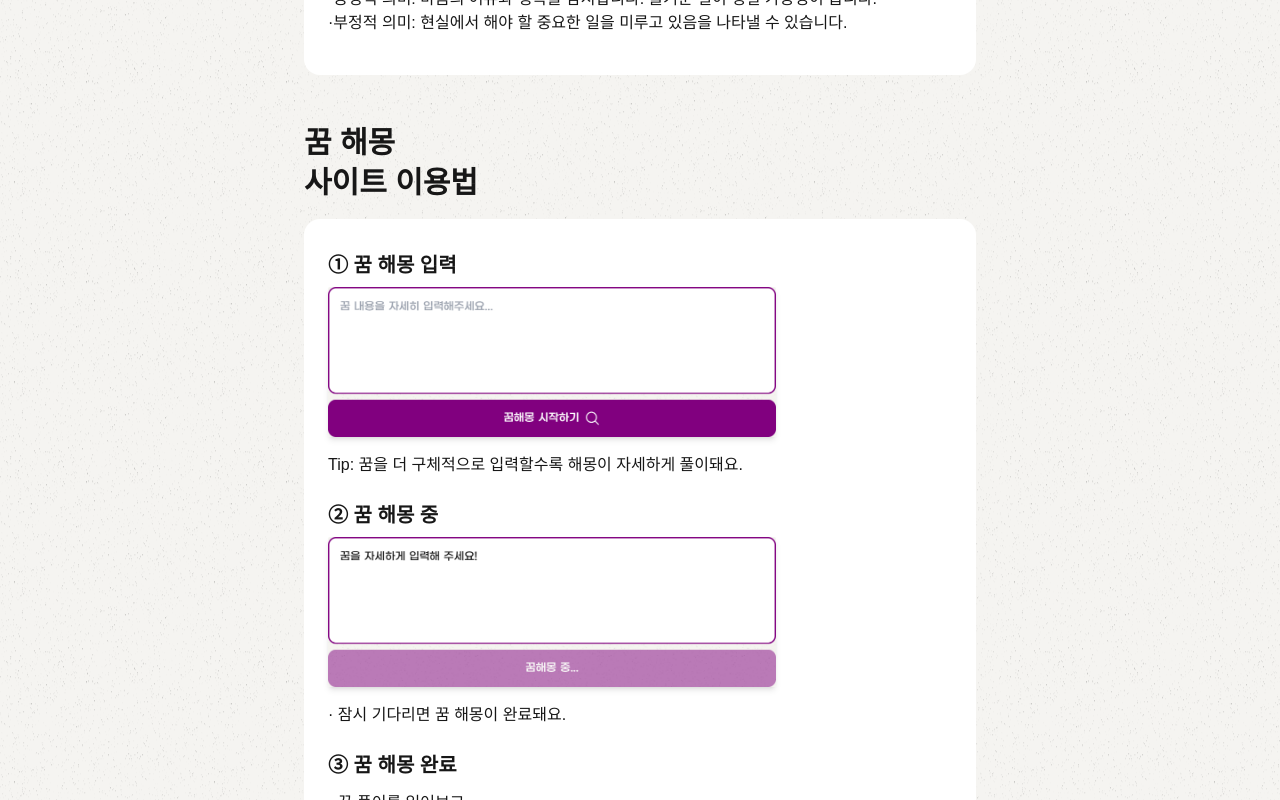
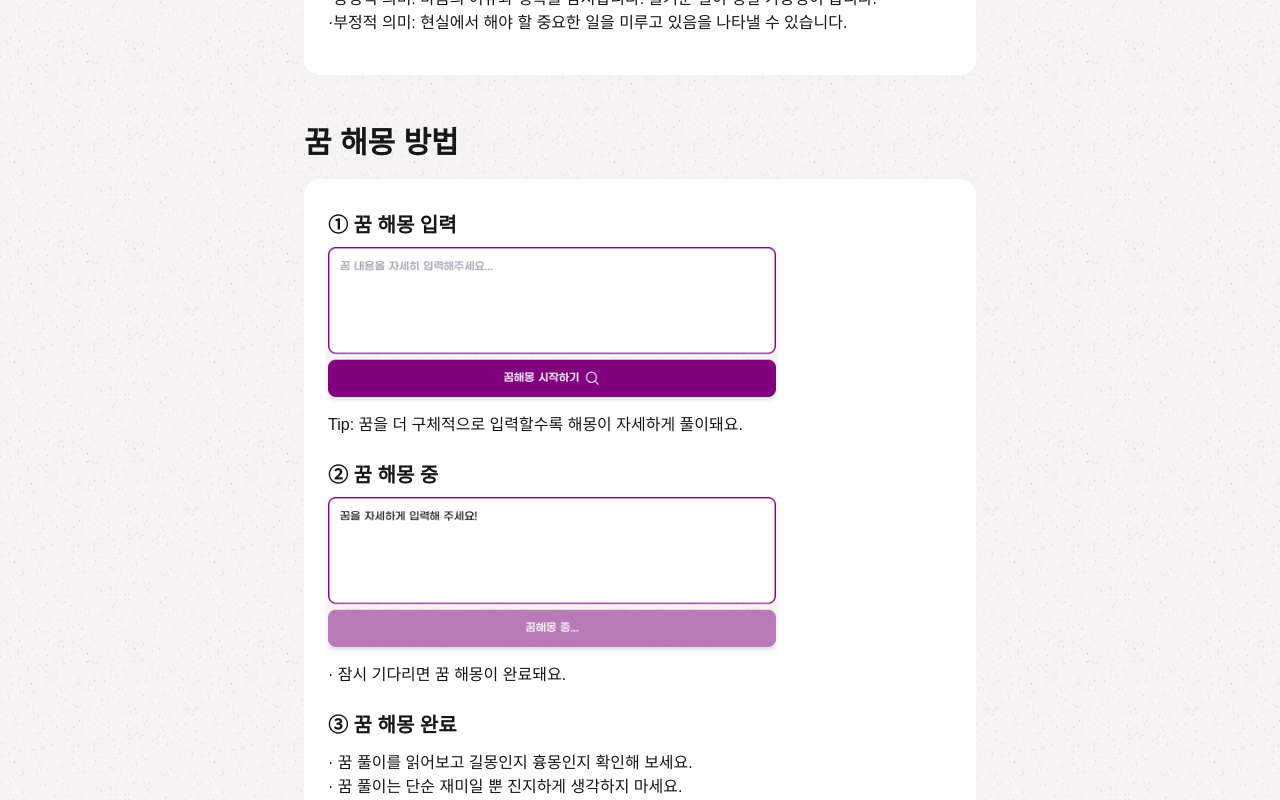
Before and after one commit to hyunukcho925/dreaminterpreter, a Next.js app: page / in a window 1280 px wide. Shown: the part 1700-2500 px from the top of the page. Built offline with nearby package versions, Linux system fonts and the light colour scheme; a web font is replaced by a local one.

Commit message:
이미지 title 추가

```diff
--- a/src/app/page.tsx
+++ b/src/app/page.tsx
@@ -123,8 +123,7 @@ export default function Home() {
 
             <div className="my-12">
               <h2 className="text-3xl text-left font-black mb-4 leading-10">
-                꿈 해몽 <br />
-                사이트 이용법
+                꿈 해몽 방법
               </h2>
 
               <div className="text-left">
@@ -133,7 +132,8 @@ export default function Home() {
                     <h3 className="text-xl font-extrabold">① 꿈 해몽 입력</h3>
                     <Image
                       src={image3}
-                      alt="꿈 해몽 입력 방법"
+                      title="꿈 해몽 방법"
+                      alt="꿈 해몽 방법"
                       className="mt-2 mb-4 rounded-sm shadow-md w-full max-w-md mx-auto items-center"
                       width={500}
                       height={300}
@@ -148,7 +148,8 @@ export default function Home() {
                     <h3 className="text-xl font-extrabold">② 꿈 해몽 중</h3>
                     <Image
                       src={image4}
-                      alt="꿈 해몽 입력 방법"
+                      title="꿈 해몽 방법"
+                      alt="꿈 해몽 방법"
                       className="mt-2 mb-4 rounded-sm shadow-md w-full max-w-md mx-auto items-center"
                       width={500}
                       height={300}
@@ -160,8 +161,8 @@ export default function Home() {
                     <h3 className="text-xl pb-3 font-extrabold">
                       ③ 꿈 해몽 완료
                     </h3>
-                    <p>· 꿈 풀이를 읽어보고 ~~</p>
-                    <p>· 꿈 풀이는 단순 재미일 뿐 ~~</p>
+                    <p>· 꿈 풀이를 읽어보고 길몽인지 흉몽인지 확인해 보세요.</p>
+                    <p>· 꿈 풀이는 단순 재미일 뿐 진지하게 생각하지 마세요.</p>
                   </div>
                 </div>
               </div>
```
